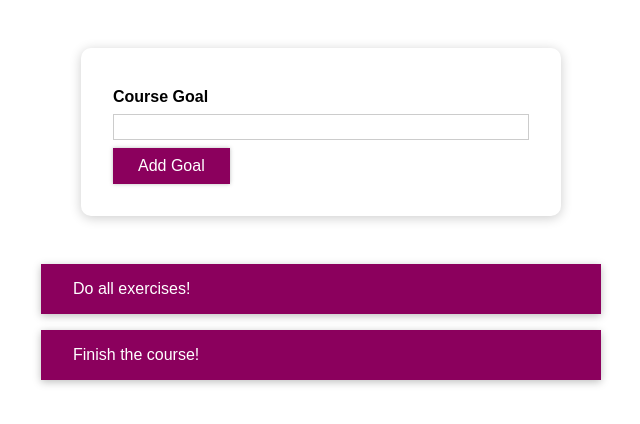
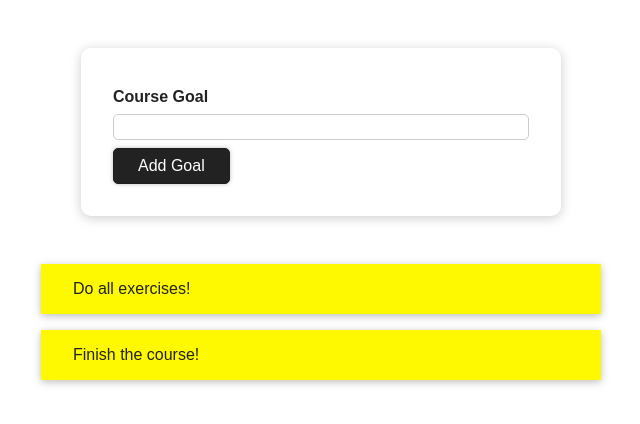
Before and after one commit to NikDoe/React, a React (Create React App) app in the folder goal-list/: page / in a window 1280 px wide. Shown: the top 424 px of the page, without its empty margins (319-959 px from the left). Built offline with nearby package versions, Linux system fonts and the light colour scheme.

Commit message:
feature (goal-list) : dynamic inline styles

```diff
--- a/goal-list/src/App.js
+++ b/goal-list/src/App.js
@@ -13,7 +13,7 @@ const App = () => {
   const addGoalHandler = enteredText => {
     setCourseGoals(prevGoals => {
       const updatedGoals = [...prevGoals];
-      updatedGoals.unshift({ text: enteredText, id: Math.random().toString() });
+      updatedGoals.unshift({ text: enteredText, id: new Date().getTime() });
       return updatedGoals;
     });
   };
--- a/goal-list/src/components/CourseGoals/CourseGoalItem/CourseGoalItem.css
+++ b/goal-list/src/components/CourseGoals/CourseGoalItem/CourseGoalItem.css
@@ -1,8 +1,8 @@
 .goal-item {
   margin: 1rem 0;
-  background: #8b005d;
+  background: #fff900;
   box-shadow: 0 2px 8px rgba(0, 0, 0, 0.26);
-  color: white;
+  color: #222222;
   padding: 1rem 2rem;
   cursor: pointer;
 }
--- a/goal-list/src/components/CourseGoals/CourseInput/CourseInput.css
+++ b/goal-list/src/components/CourseGoals/CourseInput/CourseInput.css
@@ -12,13 +12,16 @@
   display: block;
   width: 100%;
   border: 1px solid #ccc;
+  border-radius: 5px;
   font: inherit;
   line-height: 1.5rem;
   padding: 0 0.25rem;
+  color: #818181;
+  transition: all .3s ease-in-out;
 }
 
 .form-control input:focus {
   outline: none;
-  background: #fad0ec;
-  border-color: #8b005d;
+  background: rgba(255, 255, 36, 0.4);
+  color: #111111;
 }
--- a/goal-list/src/components/CourseGoals/CourseInput/CourseInput.js
+++ b/goal-list/src/components/CourseGoals/CourseInput/CourseInput.js
@@ -5,24 +5,39 @@ import './CourseInput.css';
 
 const CourseInput = props => {
   const [enteredValue, setEnteredValue] = useState('');
+  const [isValid, setIsValid] = useState(true);
 
   const goalInputChangeHandler = event => {
+    if (event.target.value.trim().length > 0) {
+      setIsValid(true);
+    }
     setEnteredValue(event.target.value);
   };
 
   const formSubmitHandler = event => {
     event.preventDefault();
+    if (enteredValue.trim().length === 0) {
+      setIsValid(false);
+      return;
+    }
     props.onAddGoal(enteredValue);
   };
 
   return (
-    <form onSubmit={formSubmitHandler}>
-      <div className="form-control">
-        <label>Course Goal</label>
-        <input type="text" onChange={goalInputChangeHandler} />
-      </div>
-      <Button type="submit">Add Goal</Button>
-    </form>
+      <form onSubmit={formSubmitHandler}>
+        <div className="form-control">
+          <label style={{ color: !isValid ? 'rgba(255,0,0,0.57)' : '#222222' }}>Course Goal</label>
+          <input
+              style={{
+                borderColor: !isValid ? 'rgba(255,0,0,0.57)' : '#ccc',
+                background: !isValid ? 'rgba(255,146,146,0.81)' : 'transparent'
+              }}
+              type="text"
+              onChange={goalInputChangeHandler}
+          />
+        </div>
+        <Button type="submit">Add Goal</Button>
+      </form>
   );
 };
 
--- a/goal-list/src/components/UI/Button/Button.css
+++ b/goal-list/src/components/UI/Button/Button.css
@@ -1,11 +1,13 @@
 .button {
   font: inherit;
   padding: 0.5rem 1.5rem;
-  border: 1px solid #8b005d;
+  border: 1px solid #1f1f1f;
+  border-radius: 5px;
   color: white;
-  background: #8b005d;
+  background: #222222;
   box-shadow: 0 0 4px rgba(0, 0, 0, 0.26);
   cursor: pointer;
+  transition: background .3s ease-in-out;
 }
 
 .button:focus {
@@ -14,7 +16,7 @@
 
 .button:hover,
 .button:active {
-  background: #ac0e77;
-  border-color: #ac0e77;
+  background: #353535;
+  border-color: #222222;
   box-shadow: 0 0 8px rgba(0, 0, 0, 0.26);
 }
```
Also changed, not shown: 1 other file (tests, documents, lock files or other folders).
